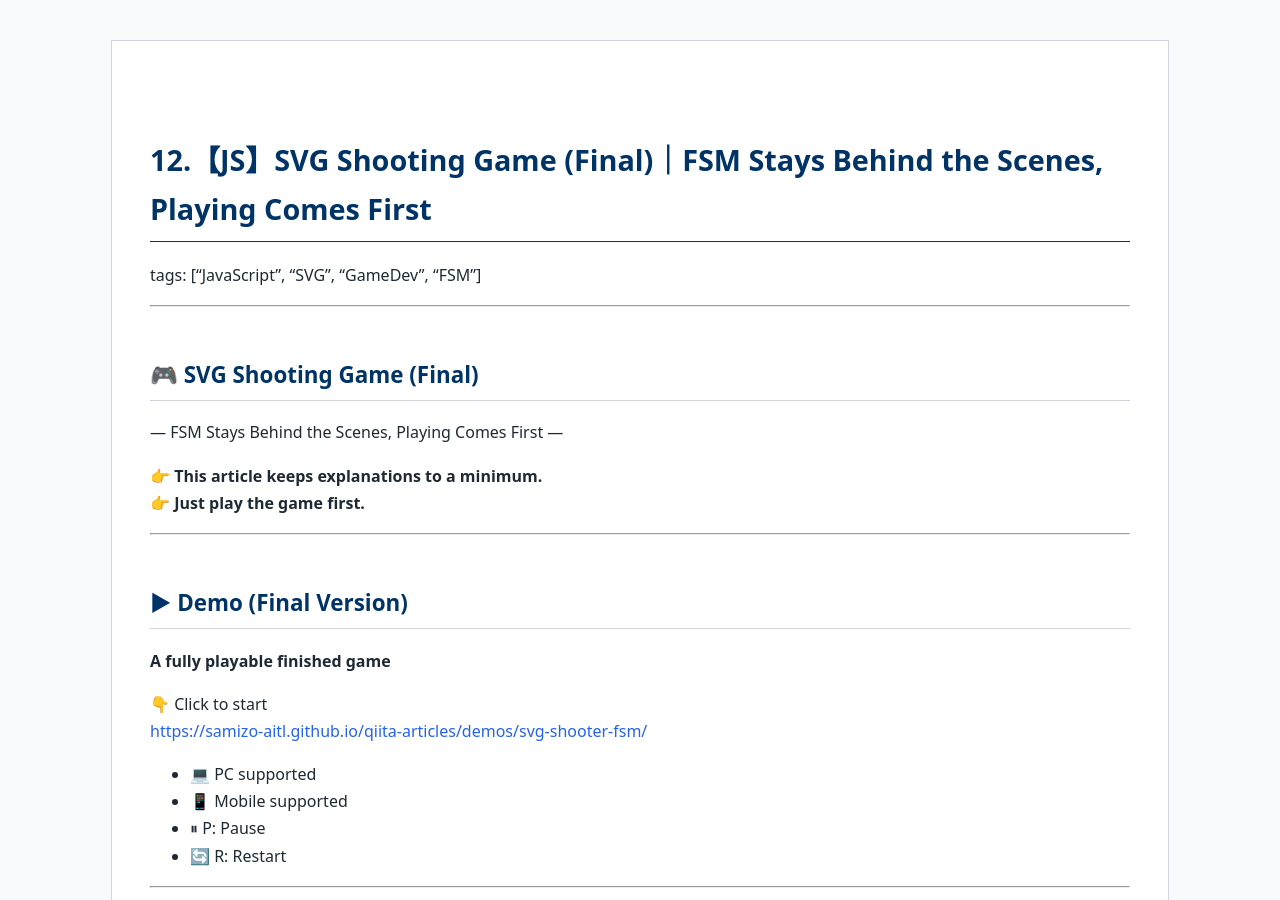
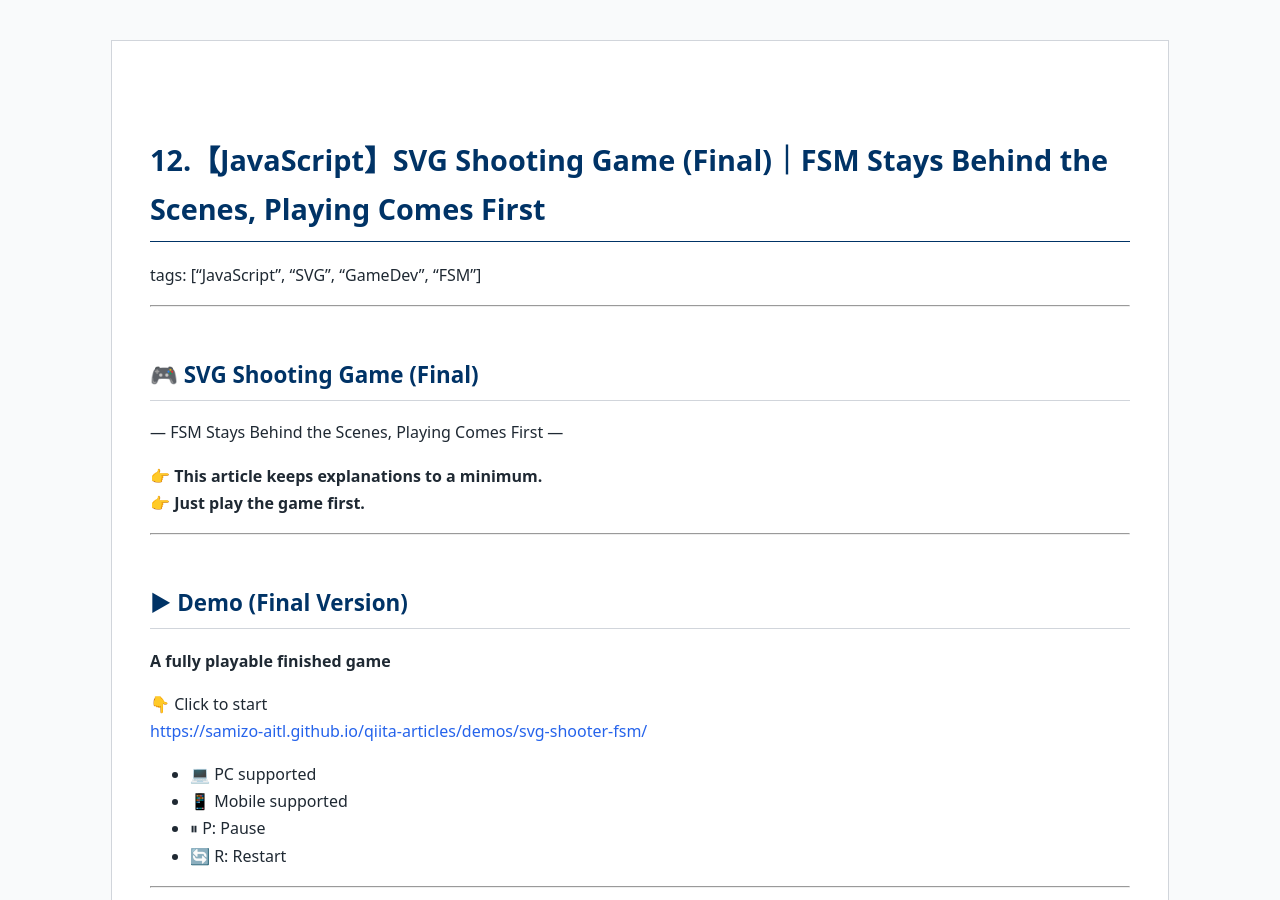
Before and after one commit to Samizo-AITL/qiita-articles, a Jekyll site: the page built from articles/en/12_svg_shooter_complete_game.md, in a window 1280 px wide and 900 px high. Built offline with Jekyll 4.4.1, drawn with Linux system fonts in a browser that asks for light colours.

Commit message:
Update 12_svg_shooter_complete_game.md

```diff
--- a/articles/en/12_svg_shooter_complete_game.md
+++ b/articles/en/12_svg_shooter_complete_game.md
@@ -3,7 +3,7 @@ layout: default
 title: Qiita Articles
 ---
 
-# 12.【JS】SVG Shooting Game (Final)｜FSM Stays Behind the Scenes, Playing Comes First
+# 12.【JavaScript】SVG Shooting Game (Final)｜FSM Stays Behind the Scenes, Playing Comes First
 tags: ["JavaScript", "SVG", "GameDev", "FSM"]
 
 ---
```
